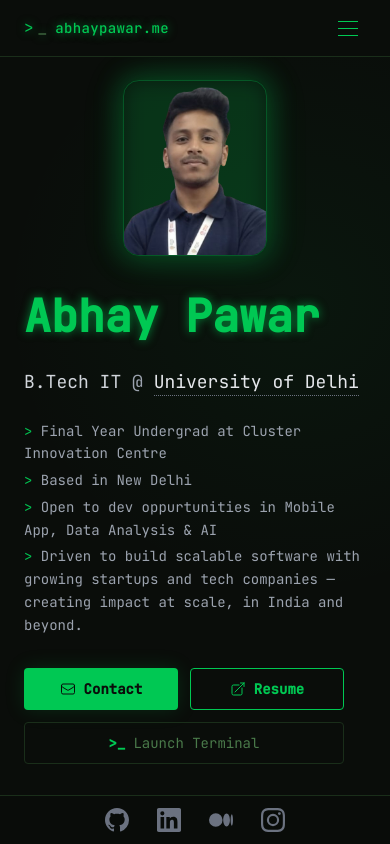
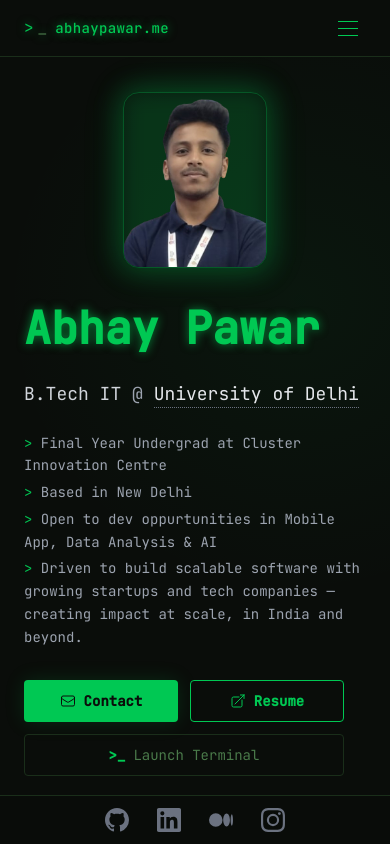
Before and after one commit to abhaygzb15/abhaygzb15.github.io, a React (Vite) app: page / in a window 390 px wide. Shown: the top 844 px of the page. Built offline with nearby package versions, Linux system fonts and the light colour scheme.

Commit message:
fix: add top padding on mobile photo to prevent navbar collision
https://claude.ai/code/session_011uJipQRXefebSEbdacEEK3

```diff
--- a/src/components/Hero/Hero.tsx
+++ b/src/components/Hero/Hero.tsx
@@ -23,7 +23,7 @@ const Hero = ({ onLaunchTerminal }: HeroProps) => {
       <div className="relative z-10 w-full section-padding pt-20 md:pt-24 md:pl-20 lg:pl-28">
         <div className="container-max flex flex-col lg:grid lg:grid-cols-2 gap-8 lg:gap-12 items-center">
           {/* ── Photo: top on mobile, right column on desktop ── */}
-          <div className="flex justify-center items-center order-first lg:order-last">
+          <div className="flex justify-center items-center order-first lg:order-last pt-6 lg:pt-0">
             <div className="relative group">
               <div className="absolute -inset-1 rounded-2xl bg-terminal-green/20 blur-md group-hover:bg-terminal-green/35 transition-all duration-500" />
               <div className="relative w-36 h-44 sm:w-52 sm:h-64 lg:w-80 lg:h-[420px] rounded-2xl overflow-hidden border border-terminal-green/30 shadow-terminal-lg">
```
